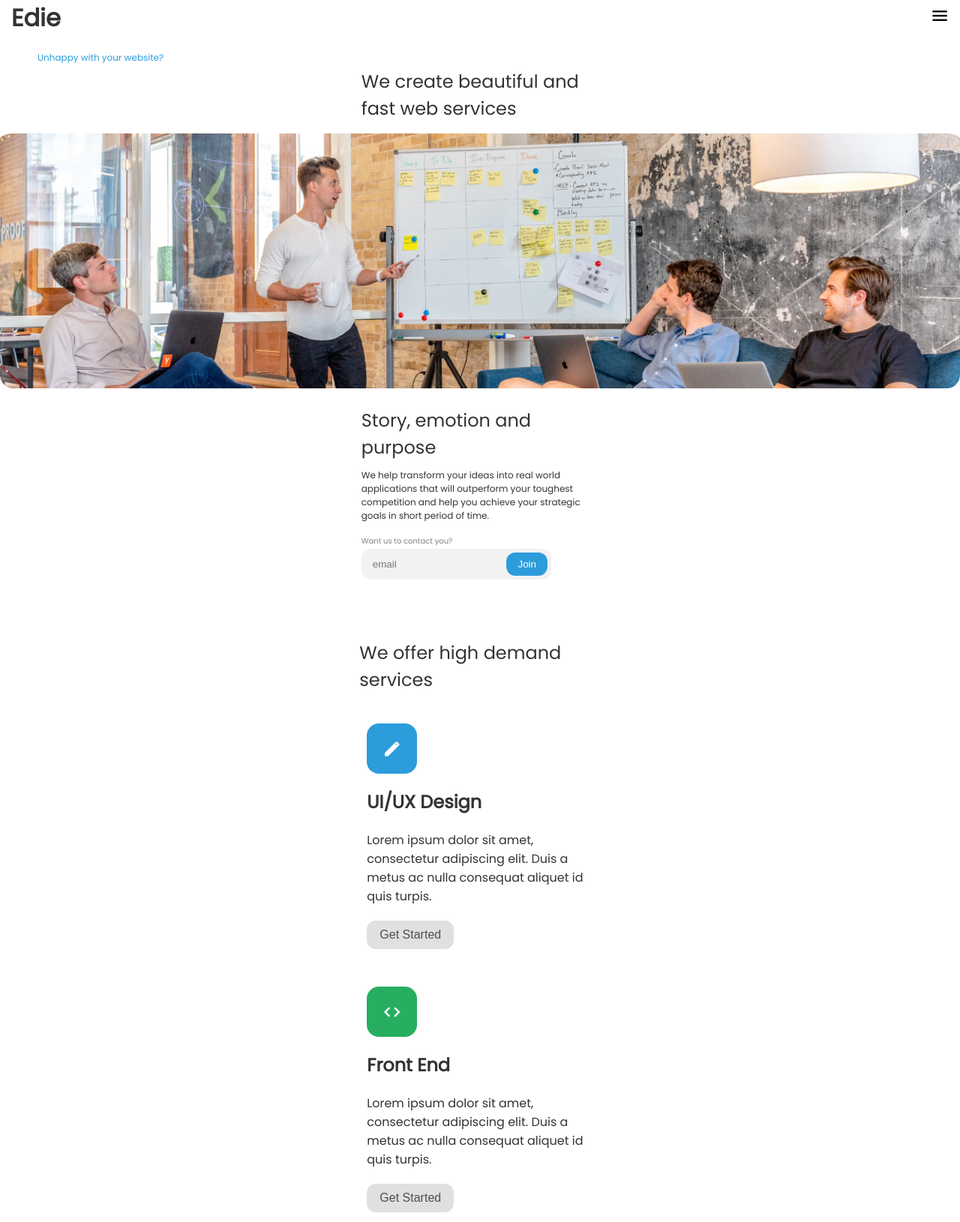
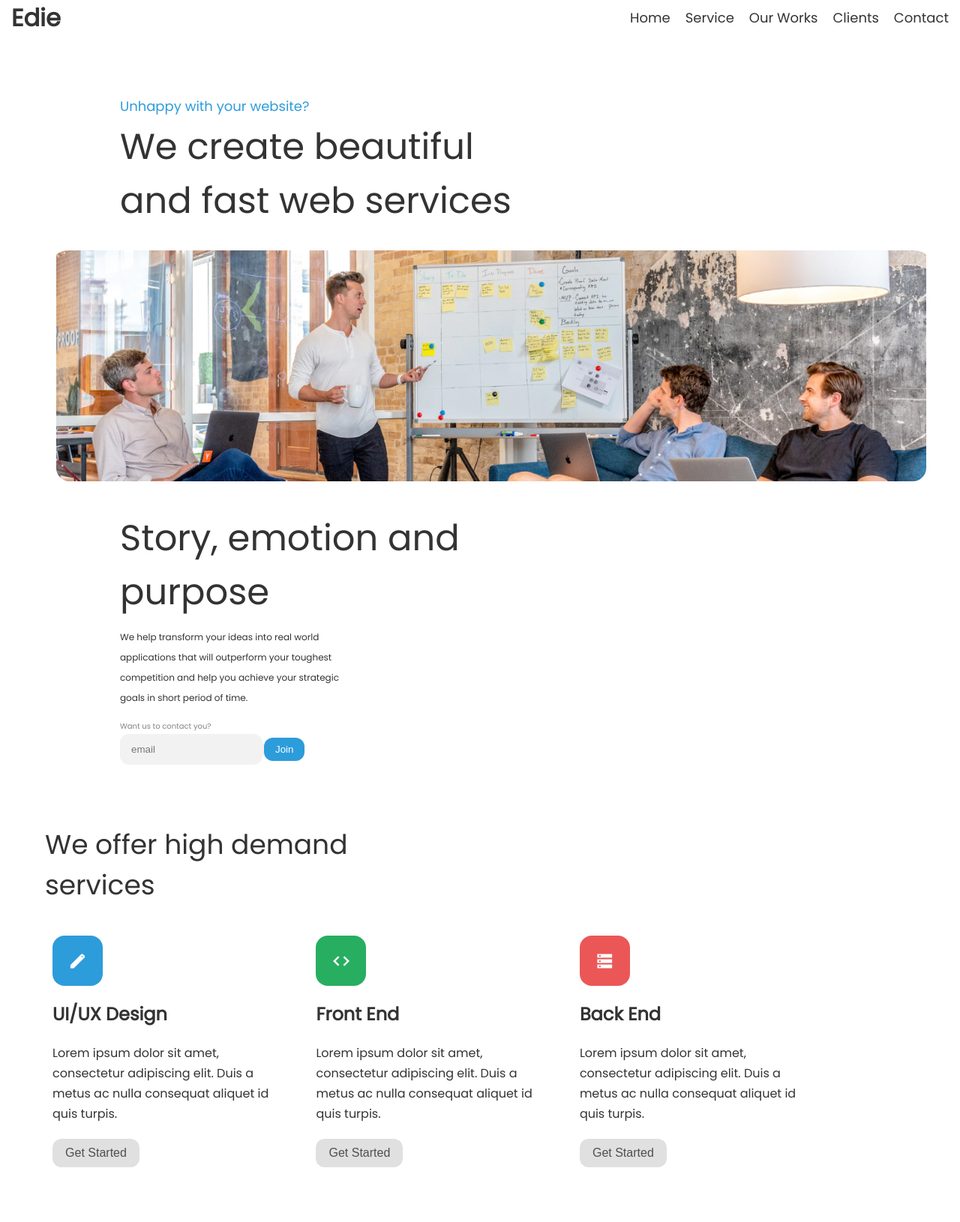
Before and after one commit to alcidesma95/edie-homepage-devChallenge, a plain HTML site: page index.html in a window 1280 px wide. Shown: the top 1630 px of the page at 75% size. Drawn offline with nearby package versions, Linux system fonts and the light colour scheme.

Commit message:
responsive finished

```diff
--- a/index.html
+++ b/index.html
@@ -14,7 +14,7 @@
         <button type="menu" id="open-menu" class="btn open-button">
           <span class="material-symbols-outlined"> menu </span>
         </button>
-        <ul class="hidden">
+        <ul class="menu">
           <li>Home</li>
           <li>Service</li>
           <li>Our Works</li>
@@ -37,7 +37,7 @@
           </p>
 
           <form action="">
-            <div class="input-group">
+            <div class="input-group page_contanct">
               <label for="page_contact_email">Want us to contact you?</label>
               <div class="input_button">
                 <input
@@ -56,6 +56,7 @@
 
       <section id="service">
         <h3>We offer high demand services</h3>
+        <div>
           <article class="service_card">
             <div class="icon blue ">
               <span class="material-symbols-outlined">
@@ -95,10 +96,12 @@
             </p>
             <button>Get Started</button>
           </article>
+        </div>
       </section>
 
       <section id="projects">
         <h3>Good design means good business</h3>
+        <div>
           <article class="project_card">
             <img
               src="assets/smarthome.jpg"
@@ -128,6 +131,8 @@
             <p class="subtitle_project">Front End application</p>
             <h5 class="title_project">Juice product homepage</h5>
           </article>
+
+        </div>
 
         <a class="ancor" href="#">see more <span class="material-symbols-outlined link-icon">
           arrow_right_alt
--- a/style.css
+++ b/style.css
@@ -4,26 +4,23 @@
 }
 
 :root {
-  --blue-color: #2D9CDB;
-  --green-color: #27AE60;
-  --red-color: #EB5757;
-  --disabled-color: #E0E0E0;
+  --blue-color: #2d9cdb;
+  --green-color: #27ae60;
+  --red-color: #eb5757;
+  --disabled-color: #e0e0e0;
   --subtitle-gray: #828282;
-  --subtitle-black:#4F4F4F;
+  --subtitle-black: #4f4f4f;
   --font-color: #333333;
-  --footer-purple:#100E1D;
-
+  --footer-purple: #100e1d;
 }
-
 
 * {
   padding: 0;
   margin: 0;
   box-sizing: border-box;
 }
-body{
-  font-family: poppins, system-ui,
-  -apple-system, sans-serif;
+body {
+  font-family: poppins, system-ui, -apple-system, sans-serif;
   color: var(--font-color);
   display: flex;
   flex-direction: column;
@@ -32,27 +29,23 @@ body{
 }
 
 .material-symbols-outlined {
-  font-variation-settings:
-  'FILL' 1,
-  'wght' 700,
-  'GRAD' 0,
-  'opsz' 48
+  font-variation-settings: "FILL" 1, "wght" 700, "GRAD" 0, "opsz" 48;
 }
-.hidden {
+.menu {
   display: none;
 }
 .btn {
   border: none;
-  background:none;
+  background: none;
 }
 
-header{
+header {
   display: flex;
   justify-content: space-between;
   align-items: center;
   padding: 0 15px;
 }
-main{
+main {
   display: flex;
   flex-direction: column;
   justify-content: center;
@@ -74,14 +67,14 @@ main{
   font-size: 12px;
   line-height: 18px;
 }
- h3 {
+h3 {
   width: 21ch;
   font-weight: 500;
   font-size: 24px;
   line-height: 36px;
 }
 
-#principal img{
+#principal img {
   justify-self: start;
   padding-top: 10px;
   width: 100%;
@@ -89,14 +82,14 @@ main{
   border-radius: 18px;
 }
 
-#contact{
+#contact {
   padding-top: 20px;
   display: flex;
   flex-direction: column;
   gap: 10px;
 }
 
-#contact > p{
+#contact > p {
   font-size: 12px;
   width: 40ch;
 }
@@ -106,7 +99,7 @@ main{
   font-size: 10px;
 }
 
-.input_button{
+.input_button {
   display: flex;
   justify-content: space-between;
   align-items: center;
@@ -116,13 +109,13 @@ main{
   border-radius: 12px;
 }
 
-.input_button > input[type="email"]{
-  border:none;
+.input_button > input[type="email"] {
+  border: none;
   background-color: #f2f2f2;
   padding-left: 10px;
 }
 
-.input_button > input[type="submit"]{
+.input_button > input[type="submit"] {
   border: none;
   background: var(--blue-color);
   color: white;
@@ -130,13 +123,13 @@ main{
   border-radius: 12px;
 }
 
-#service{
+#service {
   display: flex;
   flex-direction: column;
   gap: 30px;
 }
 
-.service_card{
+.service_card {
   display: flex;
   flex-direction: column;
   gap: 20px;
@@ -155,34 +148,32 @@ main{
   width: 30ch;
 }
 
-.service_card > button{
+.service_card > button {
   border: none;
   background-color: var(--disabled-color);
   border-radius: 12px;
   width: 116px;
   padding: 10px;
-  color:#4F4F4F;
+  color: #4f4f4f;
   font-size: 16px;
   font-weight: 500;
 }
 
-.service_card:hover{
-  background: #FFFFFF;
+.service_card:hover {
+  background: #ffffff;
   box-shadow: 0px 10px 30px rgba(51, 51, 51, 0.1);
   cursor: pointer;
-
 }
-.service_card:hover button{
-  background-color:var(--blue-color);
+.service_card:hover button {
+  background-color: var(--blue-color);
   color: white;
-  transition: .5s;
+  transition: 0.5s;
 }
-.service_card > button:hover{
-  filter: saturate(.6);
+.service_card > button:hover {
+  filter: saturate(0.6);
 }
 
-
-.icon{
+.icon {
   display: flex;
   justify-content: center;
   align-items: center;
@@ -194,19 +185,19 @@ main{
   border-radius: 16px;
 }
 
-.blue{
+.blue {
   background: var(--blue-color);
 }
 
-.red{
+.red {
   background: var(--red-color);
 }
 
-.green{
+.green {
   background: var(--green-color);
 }
 
-#projects{
+#projects {
   margin: 0 15px;
   display: flex;
   flex-direction: column;
@@ -214,7 +205,7 @@ main{
   gap: 30px;
 }
 
-.project_card{
+.project_card {
   display: flex;
   flex-direction: column;
   align-items: center;
@@ -226,21 +217,20 @@ main{
   align-self: normal;
   border-radius: 24px;
 }
-.subtitle_project{
+.subtitle_project {
   align-self: normal;
   font-size: 12px;
   line-height: 18px;
   color: var(--subtitle-gray);
 }
-.title_project{
+.title_project {
   align-self: normal;
   font-size: 18px;
   font-weight: 700;
   line-height: 27px;
 }
 
-
-.ancor{
+.ancor {
   align-self: normal;
   text-decoration: none;
   color: var(--blue-color);
@@ -248,7 +238,7 @@ main{
   align-items: center;
 }
 
-#team{
+#team {
   margin: 0 15px;
   display: flex;
   flex-direction: column;
@@ -257,7 +247,7 @@ main{
   gap: 20px;
 }
 
-.team_info{
+.team_info {
   display: flex;
   flex-direction: column;
   gap: 10px;
@@ -270,21 +260,21 @@ main{
   font-weight: 500;
 }
 
-.team_title{
+.team_title {
   font-size: 36px;
   line-height: 54px;
 }
 
-.team_info{
+.team_info {
   font-size: 16px;
   color: var(--subtitle-black);
   line-height: 24px;
 }
 
-.team_gallery{
+.team_gallery {
   display: grid;
-  grid-template-rows: repeat(2,1fr);
-  grid-template-columns: repeat(2,1fr);
+  grid-template-rows: repeat(2, 1fr);
+  grid-template-columns: repeat(2, 1fr);
   gap: 10px;
 }
 
@@ -294,13 +284,13 @@ main{
   height: fit-content;
 }
 
-.img_1{
-grid-row-start: 1;
-grid-row-end: span 2;
-align-self: center;
+.img_1 {
+  grid-row-start: 1;
+  grid-row-end: span 2;
+  align-self: center;
 }
 
-#reviews{
+#reviews {
   margin: 0 15px;
   display: flex;
   flex-direction: column;
@@ -312,7 +302,7 @@ align-self: center;
   line-height: 36px;
 }
 
-.author{
+.author {
   display: flex;
   gap: 10px;
 }
@@ -321,45 +311,41 @@ align-self: center;
   width: 82px;
   border-radius: 12px;
 }
-.author_info{
+.author_info {
   display: flex;
   flex-direction: column;
   gap: 10px;
 }
-.author_name{
+.author_name {
   font-size: 24px;
   font-weight: 500;
   line-height: 36px;
 }
-.author_company{
+.author_company {
   font-size: 18px;
   line-height: 27px;
   font-weight: 500;
   color: var(--subtitle-gray);
 }
 
-footer{
+footer {
   color: white;
   margin-top: 60px;
   padding: 30px;
   background: var(--footer-purple);
-
-
 }
-.footer_actions{
+.footer_actions {
   display: flex;
   flex-direction: column;
   gap: 40px;
 }
-ul{
+ul {
   list-style: none;
   display: flex;
   flex-direction: column;
   font-size: 18px;
   line-height: 36px;
 }
-
-
 
 .socials > h5 {
   font-size: 36px;
@@ -374,3 +360,139 @@ ul{
 footer > p {
   margin-top: 80px;
 }
+
+@media screen and (min-width:700px) {
+
+  main {
+    display: flex;
+    flex-direction: column;
+    justify-content: center;
+    align-items: start;
+    gap: 80px;
+    padding: 60px
+  }
+  .footer_actions{
+    display: flex;
+    flex-direction: row;
+    justify-content: space-between;
+  }
+
+  .input_button{
+    width: 100%;
+  }
+
+  .menu{
+    display: flex;
+    flex-direction: row;
+    gap: 20px;
+  }
+
+  .menu > li {
+    font-weight: 500;
+    line-height: 36px;
+  }
+
+  .menu > li:hover{
+    text-decoration: underline;
+    font-weight: 700;
+  }
+  .btn{
+    display: none;
+  }
+
+  #principal{
+    display: flex;
+    flex-direction: column;
+    justify-content: center;
+    align-items: start;
+
+  }
+
+  p{
+    font-size: 18px;
+    line-height: 27px;
+    text-align: start;
+  }
+  #principal > h3,#principal> p ,#principal> section {
+    padding-left: 100px;
+  }
+
+   h3{
+    font-size: 48px;
+    font-weight: 500;
+    line-height: 72px;
+  }
+
+  #principal > p {
+    font-size: 18px;
+    font-weight: 500;
+    line-height: 27px;
+  }
+
+  #principal > img {
+    margin: 15px
+  }
+
+  #contact {
+    width: 25%;
+  }
+
+  #service > div{
+    display: flex;
+    justify-content: space-around;
+    gap: 30px;
+    width: 100%;
+  }
+
+
+  #service > h3 {
+    font-size: 36px;
+    line-height: 54px;
+
+  }
+
+  #projects > h3 {
+    padding-left: 0;
+    font-size: 36px;
+    line-height: 54px;
+    align-self: start;
+  }
+
+  #projects > div {
+    display: grid;
+    grid-template-rows: 1fr 1fr;
+    grid-template-columns: 1fr 1fr;
+    gap:20px
+  }
+
+  .project_card:nth-child(2n-1){
+    padding-top: 60px;
+
+  }
+
+  .ancor{
+    align-self: end;
+  }
+
+  #team{
+    display: flex;
+    flex-direction: row;
+    justify-content: space-between;
+    width: 100%;
+  }
+
+  .team_title{
+    width: 13ch;
+  }
+
+  .team_desc{
+    width: 20ch;
+  }
+  #reviews{
+    width: 70ch;
+    gap:20px
+  }
+
+
+
+}
```
Lines whose indentation alone changed are shown as unchanged.
